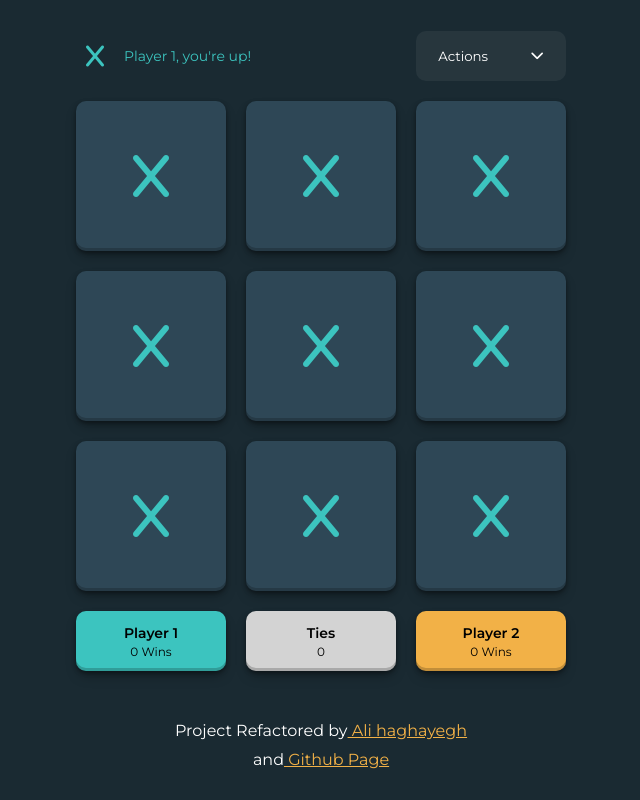
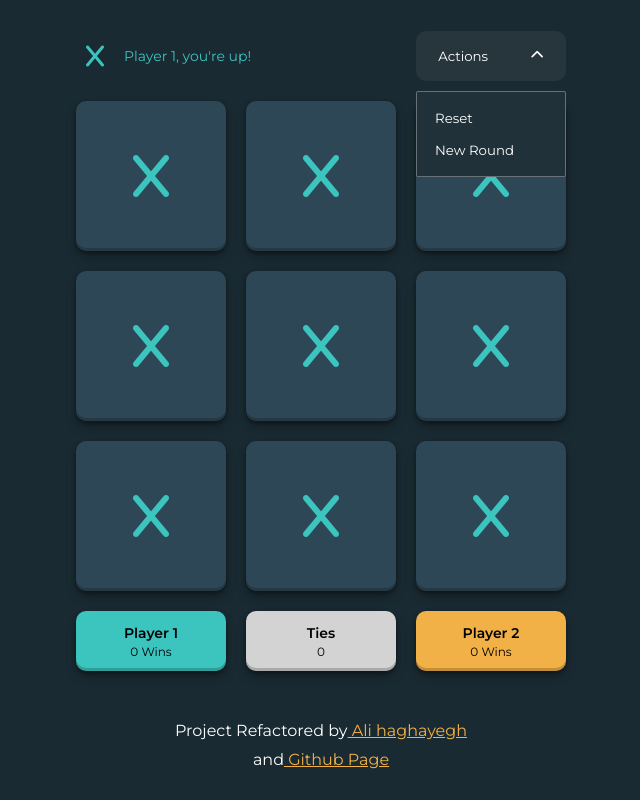
Before and after one commit to Alihaghayegh/tic-tac-toe-React, a React app: page / in a window 1280 px wide. Both pictures are taken after a click on the button "Actions". Shown: the whole page, without its empty margins (319-959 px from the left). Built offline with nearby package versions, Linux system fonts and the light colour scheme.

Commit message:
Menu.tsx added to App.tsx and refactored with clasnames library

```diff
--- a/package.json
+++ b/package.json
@@ -12,6 +12,7 @@
   "author": "",
   "license": "ISC",
   "dependencies": {
+    "classnames": "^2.3.2",
     "react": "^18.2.0",
     "react-dom": "^18.2.0"
   },
--- a/public/globals.css
+++ b/public/globals.css
@@ -90,50 +90,6 @@ body {
   animation: 0.6s ease-in-out turn-icon-animation;
 }
 
-/* Menu Styles */
-
-.menu {
-  position: relative;
-}
-
-.menu .items {
-  position: absolute;
-  z-index: 10;
-  top: 60px;
-  right: 0;
-  background-color: #203139;
-  border-radius: 2px;
-  padding: 10px;
-}
-
-.menu .items button {
-  background-color: transparent;
-  padding: 8px;
-  color: white;
-}
-
-.menu .items button:hover {
-  text-decoration: underline;
-  cursor: pointer;
-}
-
-.menu-btn {
-  width: 100%;
-  height: 100%;
-  display: flex;
-  justify-content: space-around;
-  align-items: center;
-  border-radius: 10px;
-  color: white;
-  background-color: rgba(211, 211, 211, 0.05);
-  border: 1px solid transparent;
-}
-
-.menu-btn:hover,
-.menu-btn:focus {
-  background-color: rgba(211, 211, 211, 0.07);
-}
-
 /* Shared utility classes */
 
 button:hover {
--- a/src/App.tsx
+++ b/src/App.tsx
@@ -2,6 +2,7 @@ import React from "react";
 import Footer from "./components/Footer";
 import Modal from "./components/Modal";
 import "./App.css";
+import Menu from "./components/Menu";
 
 export default function App() {
   const showModal = false;
@@ -14,16 +15,7 @@ export default function App() {
           <p className="turquoise">Player 1, you're up!</p>
         </div>
 
-        <div className="menu" data-id="menu">
-          <button className="menu-btn" data-id="menu-btn">
-            Actions
-            <i className="fa-solid fa-chevron-down"></i>
-          </button>
-          <div className="items border hidden" data-id="menu-items">
-            <button data-id="reset-btn">Reset</button>
-            <button data-id="new-round-btn">New Round</button>
-          </div>
-        </div>
+        <Menu onAction={(action) => console.log(action)} />
 
         {[1, 2, 3, 4, 5, 6, 7, 8, 9].map((squareId) => {
           return <div key={squareId} className="square shadow">
--- /dev/null
+++ b/src/components/Menu.css
@@ -0,0 +1,43 @@
+/* Menu Styles */
+
+.menu {
+  position: relative;
+}
+
+.menu .items {
+  position: absolute;
+  z-index: 10;
+  top: 60px;
+  right: 0;
+  background-color: #203139;
+  border-radius: 2px;
+  padding: 10px;
+}
+
+.menu .items button {
+  background-color: transparent;
+  padding: 8px;
+  color: white;
+}
+
+.menu .items button:hover {
+  text-decoration: underline;
+  cursor: pointer;
+}
+
+.menu-btn {
+  width: 100%;
+  height: 100%;
+  display: flex;
+  justify-content: space-around;
+  align-items: center;
+  border-radius: 10px;
+  color: white;
+  background-color: rgba(211, 211, 211, 0.05);
+  border: 1px solid transparent;
+}
+
+.menu-btn:hover,
+.menu-btn:focus {
+  background-color: rgba(211, 211, 211, 0.07);
+}
--- /dev/null
+++ b/src/components/Menu.tsx
@@ -0,0 +1,37 @@
+import { useState } from "react";
+import classNames from "classnames";
+import "./Menu.css";
+
+type Props = {
+  onAction(action: "reset" | "new-round"): void;
+};
+
+export default function Menu({ onAction }: Props) {
+  const [menuOpen, setMenuOpen] = useState(false);
+
+  return (
+    <div className="menu">
+      <button className="menu-btn" onClick={() => setMenuOpen((prev) => !prev)}>
+        Actions
+        <i
+          className={classNames(
+            "fa-solid",
+            menuOpen ? "fa-chevron-up" : "fa-chevron-down"
+          )}
+        ></i>
+        {/* {menuOpen ? (
+          <i className="fa-solid fa-chevron-up"></i>
+        ) : (
+          <i className="fa-solid fa-chevron-down"></i>
+        )} */}
+      </button>
+
+      {menuOpen && (
+        <div className="items border">
+          <button onClick={() => onAction("reset")}>Reset</button>
+          <button onClick={() => onAction("new-round")}>New Round</button>
+        </div>
+      )}
+    </div>
+  );
+}
```
Also changed, not shown: 1 other file (tests, documents, lock files or other folders).
